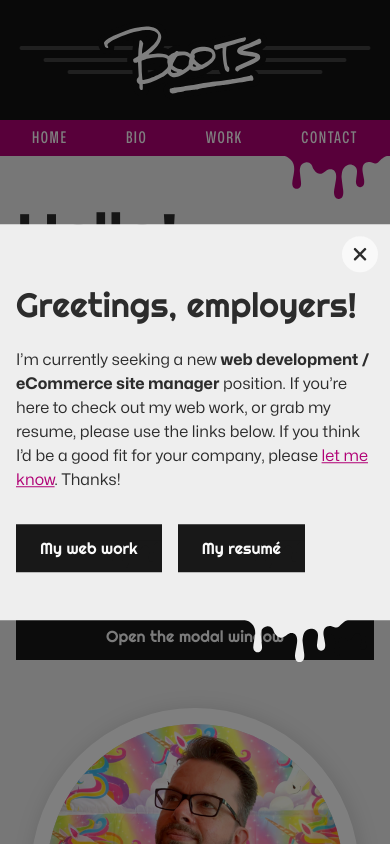
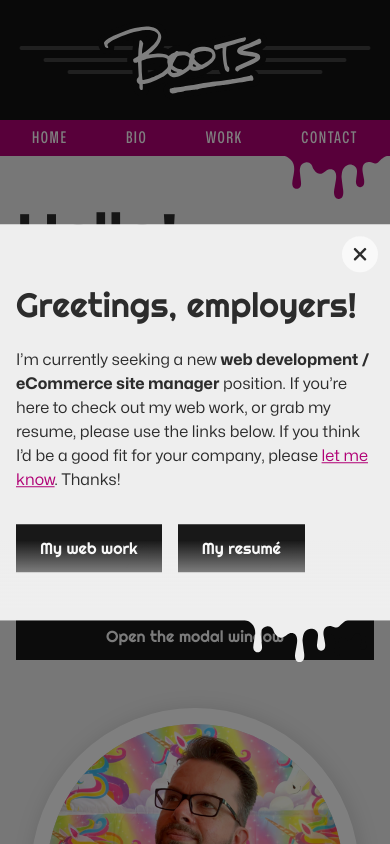
Before and after one commit to bootsified/bootsified-2023, a Next.js app: page / in a window 390 px wide. Shown: the top 844 px of the page. Built offline with nearby package versions, Linux system fonts and the light colour scheme.

Commit message:
project deets responsive tweaks for port/land, fade scroll text @ bottom

```diff
--- a/src/components/Modal/Modal.module.css
+++ b/src/components/Modal/Modal.module.css
@@ -29,6 +29,19 @@
     max-height: 85vh;
     right: auto;
     width: 90vw;
+  }
+
+  &::before {
+    background-image: linear-gradient(#eee0, #eee 85%);
+    bottom: 0;
+    content: " ";
+    display: block;
+    height: 5rem;
+    left: 0;
+    pointer-events: none;
+    position: absolute;
+    right: 0;
+    z-index: 5;
   }
 
   &::after {
```
Also changed, not shown: src/components/Project/ProjectDetails/ProjectDetails.module.css (+16 -7 lines).
